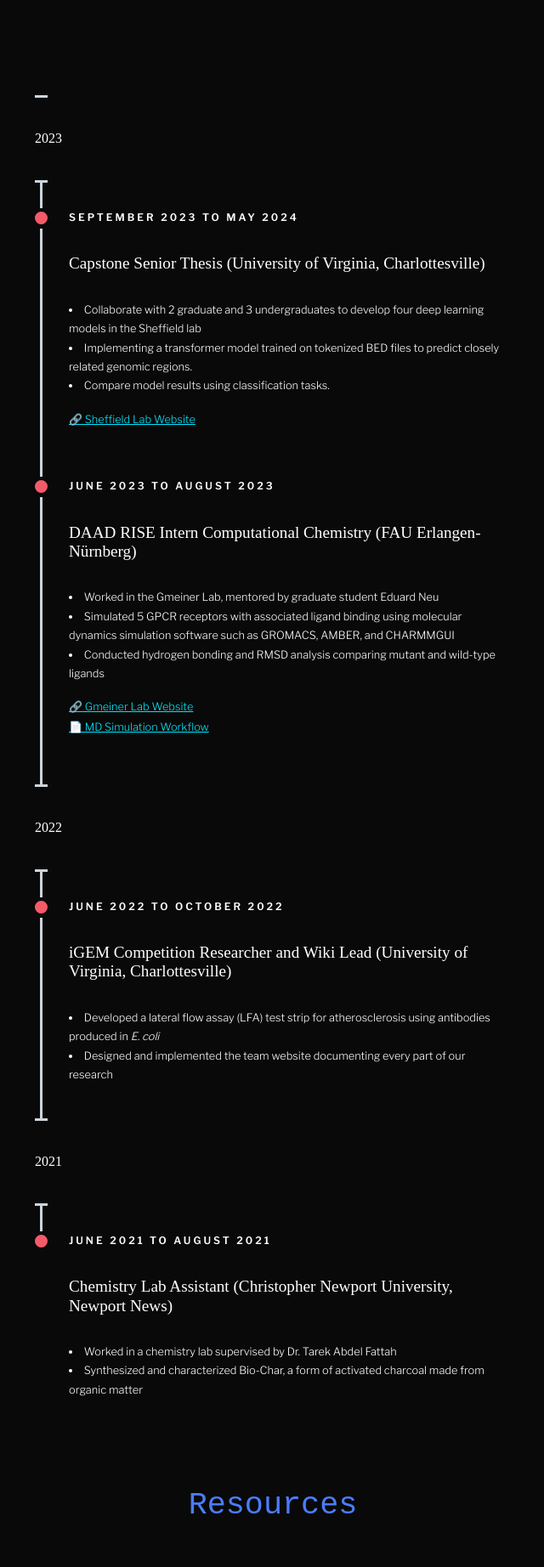
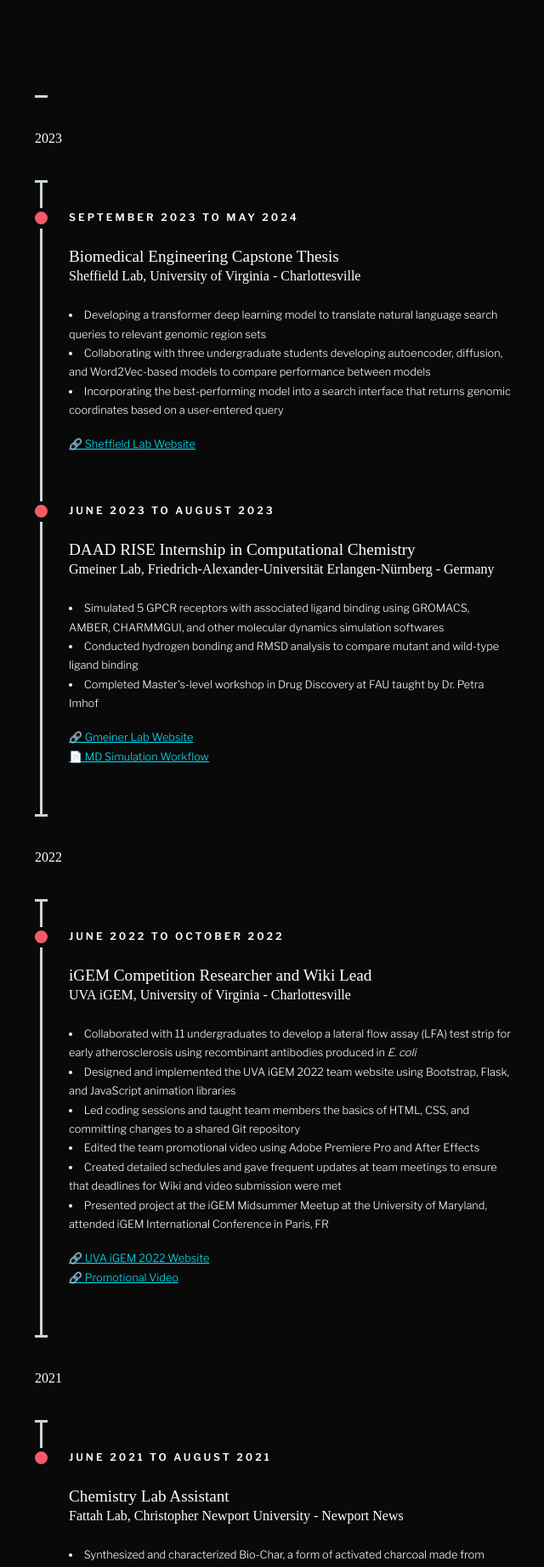
Before and after one commit to peneeta/portfolio, a React (Vite) app: page / in a window 1280 px wide. Shown: the part 888-2732 px from the top of the page at 85% size, without its empty margins (319-959 px from the left). Built offline with nearby package versions, Linux system fonts and the light colour scheme; a web font is replaced by a local one.

Commit message:
update timeline, resources

```diff
--- a/src/App.jsx
+++ b/src/App.jsx
@@ -24,7 +24,7 @@ function App() {
               <h1>Peneeta</h1>
             </div>
             <div className="subtitle text-base">
-              <p>Seeking research opportunities at the intersection of Biomedical Engineering 🧬, Computer Science 💻 and Data Science 📊.</p>
+              <p>Seeking research opportunities at the intersection of Biomedical Engineering 🧬, Computer Science 💻, and Data Science 📊.</p>
             </div>
             <div className="icons-wrapper">
               <a href="https://www.linkedin.com/in/peneeta/" target="_blank">
--- a/src/components/ResourcesStyle.css
+++ b/src/components/ResourcesStyle.css
@@ -9,5 +9,5 @@ li {
 .entry h3 {
     font-family: 'Libre Franklin', sans-serif;
     color: white;
-    font-size: 1.5rem;
+    font-size: 1.2rem;
 }
--- a/src/components/Timeline.jsx
+++ b/src/components/Timeline.jsx
@@ -18,11 +18,14 @@ function Timeline () {
                     </div>
                     <div className="timeline-marker"></div>
                     <div className="timeline-content">
-                        <h3 className="timeline-title">Capstone Senior Thesis (University of Virginia, Charlottesville)</h3>
+                        <div className="header">
+                            <h3 className="timeline-title">Biomedical Engineering Capstone Thesis</h3>
+                            <h2>Sheffield Lab, University of Virginia - Charlottesville</h2>
+                        </div>
                         <ul className='bullet-list'>
-                            <li>Collaborate with 2 graduate and 3 undergraduates to develop four deep learning models in the Sheffield lab</li>
-                            <li>Implementing a transformer model trained on tokenized BED files to predict closely related genomic regions.</li>
-                            <li>Compare model results using classification tasks.</li>
+                            <li>Developing a transformer deep learning model to translate natural language search queries to relevant genomic region sets</li>
+                            <li>Collaborating with three undergraduate students developing autoencoder, diffusion, and Word2Vec-based models to compare performance between models</li>
+                            <li>Incorporating the best-performing model into a search interface that returns genomic coordinates based on a user-entered query</li>
                         </ul>
                         <div className="links">
                             <ul>
@@ -37,11 +40,15 @@ function Timeline () {
                     </div>
                     <div className="timeline-marker"></div>
                     <div className="timeline-content">
-                        <h3 className="timeline-title">DAAD RISE Intern Computational Chemistry (FAU Erlangen-Nürnberg)</h3>
+                        <div className="header">
+                            <h3 className="timeline-title">DAAD RISE Internship in Computational Chemistry</h3>
+                            <h2>Gmeiner Lab, Friedrich-Alexander-Universität Erlangen-Nürnberg - Germany</h2>
+                        </div>
+
                         <ul className='bullet-list'>
-                            <li>Worked in the Gmeiner Lab, mentored by graduate student Eduard Neu</li>
-                            <li>Simulated 5 GPCR receptors with associated ligand binding using molecular dynamics simulation software such as GROMACS, AMBER, and CHARMMGUI</li>
-                            <li>Conducted hydrogen bonding and RMSD analysis comparing mutant and wild-type ligands</li>
+                            <li>Simulated 5 GPCR receptors with associated ligand binding using GROMACS, AMBER, CHARMMGUI, and other molecular dynamics simulation softwares</li>
+                            <li>Conducted hydrogen bonding and RMSD analysis to compare mutant and wild-type ligand binding</li>
+                            <li>Completed Master's-level workshop in Drug Discovery at FAU taught by Dr. Petra Imhof</li>
                         </ul>
                         <div className='links'>
                             <ul>
@@ -65,11 +72,26 @@ function Timeline () {
                     </div>
                     <div className="timeline-marker"></div>
                     <div className="timeline-content">
-                        <h3 className="timeline-title">iGEM Competition Researcher and Wiki Lead (University of Virginia, Charlottesville)</h3>
+                        <div className="header">
+                            <h3 className="timeline-title">iGEM Competition Researcher and Wiki Lead</h3>
+                            <h2>UVA iGEM, University of Virginia - Charlottesville</h2>
+                        </div>
+
                         <ul className='bullet-list'>
-                            <li>Developed a lateral flow assay (LFA) test strip for atherosclerosis using antibodies produced in <i>E. coli</i></li>
-                            <li>Designed and implemented the team website documenting every part of our research</li>
+                            <li>Collaborated with 11 undergraduates to develop a lateral flow assay (LFA) test strip for early atherosclerosis using recombinant antibodies produced in <i>E. coli</i></li>
+                            <li>Designed and implemented the UVA iGEM 2022 team website using Bootstrap, Flask, and JavaScript animation libraries</li>
+                            <li>Led coding sessions and taught team members the basics of HTML, CSS, and committing changes to a shared Git repository</li>
+                            <li>Edited the team promotional video using Adobe Premiere Pro and After Effects</li>
+                            <li>Created detailed schedules and gave frequent updates at team meetings to ensure that deadlines for Wiki and video submission were met</li>
+                            <li>Presented project at the iGEM Midsummer Meetup at the University of Maryland, attended iGEM International Conference in Paris, FR</li>
                         </ul>
+
+                        <div className="links">
+                            <ul>
+                                <li><a href="https://2022.igem.wiki/virginia/">🔗 UVA iGEM 2022 Website</a></li>
+                                <li><a href="https://video.igem.org/w/5xFijFUtgcjQ4hk3LWj7uS?start=0s">🔗 Promotional Video</a></li>
+                            </ul>
+                        </div>
                     </div>
                 </li>
                 <li className="timeline-item period">
@@ -85,10 +107,14 @@ function Timeline () {
                     </div>
                     <div className="timeline-marker"></div>
                     <div className="timeline-content">
-                        <h3 className="timeline-title">Chemistry Lab Assistant (Christopher Newport University, Newport News)</h3>
+                        <div className="header">
+                            <h3 className="timeline-title">Chemistry Lab Assistant</h3>
+                            <h2>Fattah Lab, Christopher Newport University - Newport News</h2>
+                        </div>
+
                         <ul className='bullet-list'>
-                            <li>Worked in a chemistry lab supervised by Dr. Tarek Abdel Fattah </li>
                             <li>Synthesized and characterized Bio-Char, a form of activated charcoal made from organic matter</li>
+                            <li>Performed methylene blue absorption analysis for magentized Bio-Char, presented results at CNU Sigma XI Research Symposium</li>
                         </ul>
                     </div>
                 </li>
--- a/src/components/TimelineStyle.css
+++ b/src/components/TimelineStyle.css
@@ -14,8 +14,11 @@
 
 .timeline h3{
     font-size: 1.2rem;
-    margin-block: 2rem;
     font-family: 'Trirong'
+}
+
+.timeline .header {
+    margin-block: 1.5rem;
 }
 
 .bullet-list{
```
